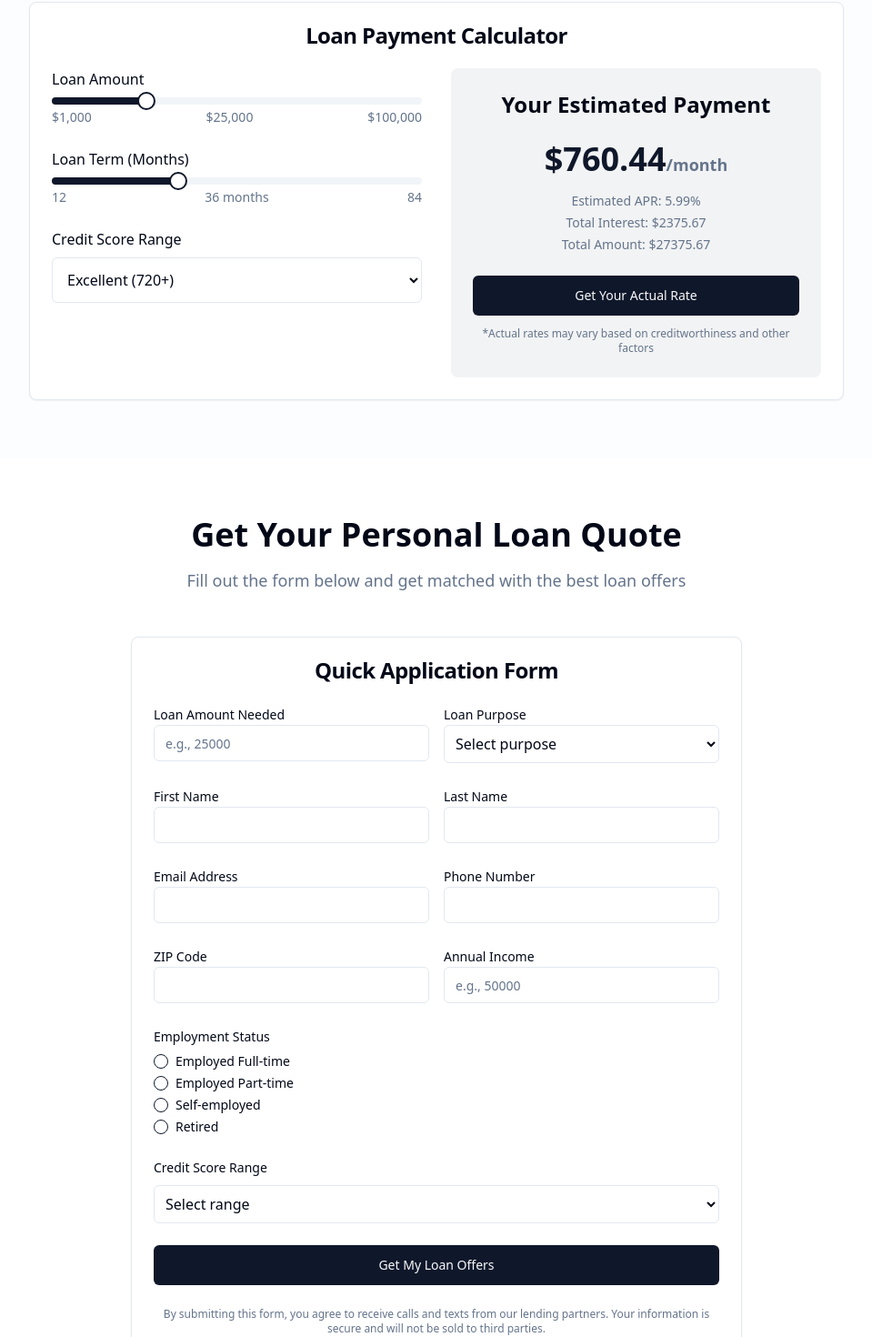
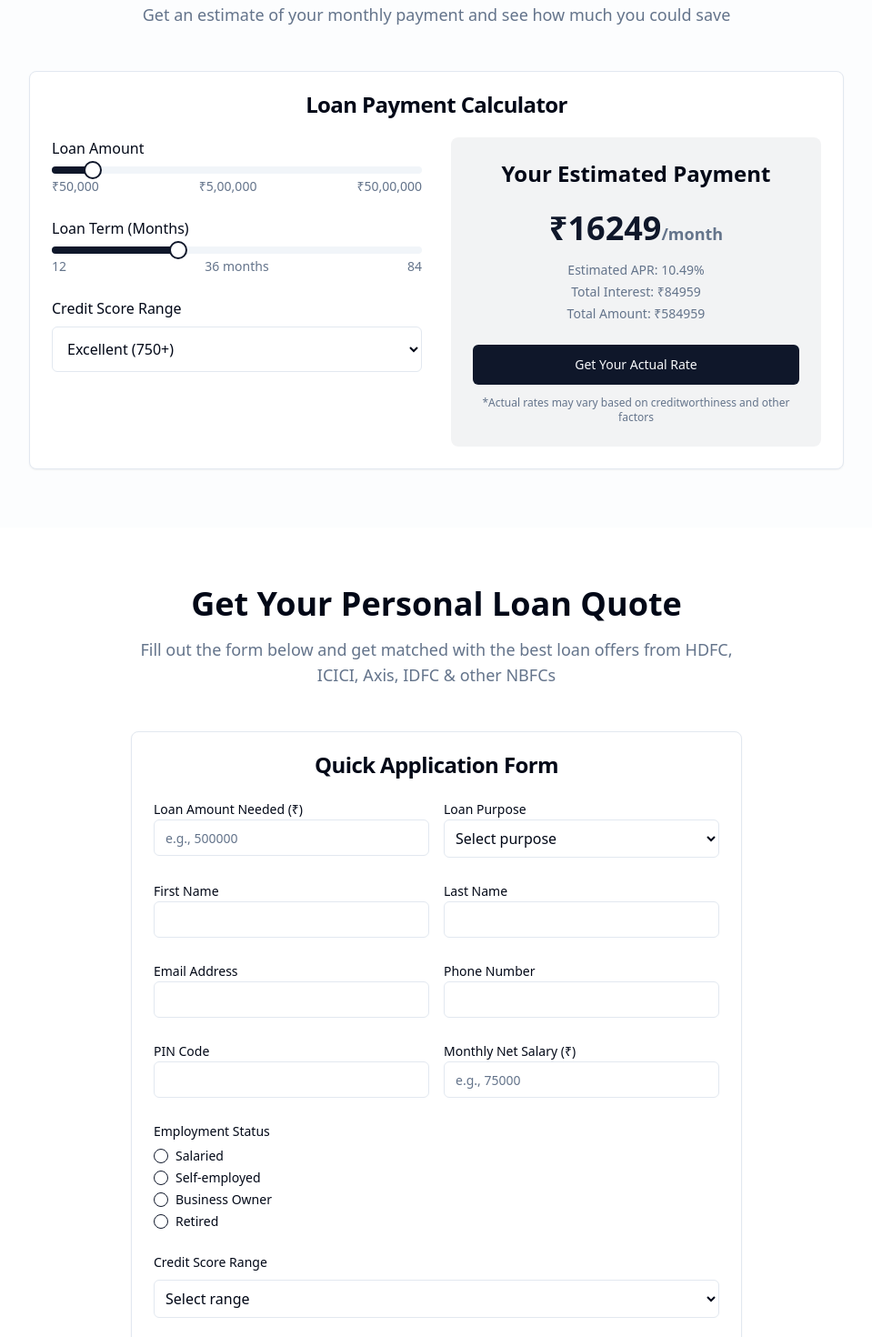
Before and after one commit to asatishpaul/simple-hi-universe-maker, a React (Vite) app: page / in a window 1280 px wide. Shown: the part 1186-2656 px from the top of the page at 91% size, without its empty margins (160-1119 px from the left). Built offline with nearby package versions, Linux system fonts and the light colour scheme.

Commit message:
Fix: Currency, interest rate, and content updates
- Convert currency to Indian Rupees.
- Update interest rate to start from 10.49%.
- Change "Annual Income" to "Net Salary of the month".
- Implement real-time customer comments in testimonials.
- Add bank and NBFC mentions.

```diff
--- a/src/components/LeadForm.tsx
+++ b/src/components/LeadForm.tsx
@@ -16,7 +16,7 @@ export const LeadForm = () => {
     email: "",
     phone: "",
     zipCode: "",
-    annualIncome: "",
+    monthlyNetSalary: "",
     employmentStatus: "",
     creditScore: ""
   });
@@ -31,7 +31,7 @@ export const LeadForm = () => {
 
     toast({
       title: "Application Submitted!",
-      description: "We'll contact you within 24 hours with your loan options.",
+      description: "We'll connect you with our partner banks (HDFC, ICICI, Axis, IDFC) within 24 hours.",
     });
 
     // Reset form
@@ -43,7 +43,7 @@ export const LeadForm = () => {
       email: "",
       phone: "",
       zipCode: "",
-      annualIncome: "",
+      monthlyNetSalary: "",
       employmentStatus: "",
       creditScore: ""
     });
@@ -62,7 +62,7 @@ export const LeadForm = () => {
               Get Your Personal Loan Quote
             </h2>
             <p className="text-lg text-muted-foreground">
-              Fill out the form below and get matched with the best loan offers
+              Fill out the form below and get matched with the best loan offers from HDFC, ICICI, Axis, IDFC & other NBFCs
             </p>
           </div>
 
@@ -74,11 +74,11 @@ export const LeadForm = () => {
               <form onSubmit={handleSubmit} className="space-y-6">
                 <div className="grid grid-cols-1 md:grid-cols-2 gap-4">
                   <div>
-                    <Label htmlFor="loan-amount">Loan Amount Needed</Label>
+                    <Label htmlFor="loan-amount">Loan Amount Needed (₹)</Label>
                     <Input
                       id="loan-amount"
                       type="number"
-                      placeholder="e.g., 25000"
+                      placeholder="e.g., 500000"
                       value={formData.loanAmount}
                       onChange={(e) => handleChange("loanAmount", e.target.value)}
                       required
@@ -99,6 +99,9 @@ export const LeadForm = () => {
                       <option value="home-improvement">Home Improvement</option>
                       <option value="major-purchase">Major Purchase</option>
                       <option value="medical">Medical Expenses</option>
+                      <option value="education">Education</option>
+                      <option value="travel">Travel</option>
+                      <option value="wedding">Wedding</option>
                       <option value="other">Other</option>
                     </select>
                   </div>
@@ -152,7 +155,7 @@ export const LeadForm = () => {
 
                 <div className="grid grid-cols-1 md:grid-cols-2 gap-4">
                   <div>
-                    <Label htmlFor="zip-code">ZIP Code</Label>
+                    <Label htmlFor="zip-code">PIN Code</Label>
                     <Input
                       id="zip-code"
                       value={formData.zipCode}
@@ -162,13 +165,13 @@ export const LeadForm = () => {
                   </div>
 
                   <div>
-                    <Label htmlFor="annual-income">Annual Income</Label>
+                    <Label htmlFor="monthly-net-salary">Monthly Net Salary (₹)</Label>
                     <Input
-                      id="annual-income"
+                      id="monthly-net-salary"
                       type="number"
-                      placeholder="e.g., 50000"
-                      value={formData.annualIncome}
-                      onChange={(e) => handleChange("annualIncome", e.target.value)}
+                      placeholder="e.g., 75000"
+                      value={formData.monthlyNetSalary}
+                      onChange={(e) => handleChange("monthlyNetSalary", e.target.value)}
                       required
                     />
                   </div>
@@ -182,16 +185,16 @@ export const LeadForm = () => {
                     className="mt-2"
                   >
                     <div className="flex items-center space-x-2">
-                      <RadioGroupItem value="employed" id="employed" />
-                      <Label htmlFor="employed">Employed Full-time</Label>
-                    </div>
-                    <div className="flex items-center space-x-2">
-                      <RadioGroupItem value="part-time" id="part-time" />
-                      <Label htmlFor="part-time">Employed Part-time</Label>
+                      <RadioGroupItem value="salaried" id="salaried" />
+                      <Label htmlFor="salaried">Salaried</Label>
                     </div>
                     <div className="flex items-center space-x-2">
                       <RadioGroupItem value="self-employed" id="self-employed" />
                       <Label htmlFor="self-employed">Self-employed</Label>
+                    </div>
+                    <div className="flex items-center space-x-2">
+                      <RadioGroupItem value="business-owner" id="business-owner" />
+                      <Label htmlFor="business-owner">Business Owner</Label>
                     </div>
                     <div className="flex items-center space-x-2">
                       <RadioGroupItem value="retired" id="retired" />
@@ -210,10 +213,10 @@ export const LeadForm = () => {
                     required
                   >
                     <option value="">Select range</option>
-                    <option value="excellent">Excellent (720+)</option>
-                    <option value="good">Good (660-719)</option>
-                    <option value="fair">Fair (580-659)</option>
-                    <option value="poor">Poor (Below 580)</option>
+                    <option value="excellent">Excellent (750+)</option>
+                    <option value="good">Good (700-749)</option>
+                    <option value="fair">Fair (650-699)</option>
+                    <option value="poor">Poor (Below 650)</option>
                     <option value="unknown">I don't know</option>
                   </select>
                 </div>
@@ -223,7 +226,7 @@ export const LeadForm = () => {
                 </Button>
 
                 <p className="text-xs text-muted-foreground text-center">
-                  By submitting this form, you agree to receive calls and texts from our lending partners.
+                  By submitting this form, you agree to receive calls and texts from our lending partners including HDFC Bank, ICICI Bank, Axis Bank, IDFC First Bank and other NBFCs.
                   Your information is secure and will not be sold to third parties.
                 </p>
               </form>
--- a/src/components/LoanCalculator.tsx
+++ b/src/components/LoanCalculator.tsx
@@ -7,18 +7,18 @@ import { Slider } from "@/components/ui/slider";
 import { Button } from "@/components/ui/button";
 
 export const LoanCalculator = () => {
-  const [loanAmount, setLoanAmount] = useState([25000]);
+  const [loanAmount, setLoanAmount] = useState([500000]);
   const [term, setTerm] = useState([36]);
   const [creditScore, setCreditScore] = useState("excellent");
 
   const getEstimatedRate = () => {
     const rates = {
-      excellent: 5.99,
-      good: 8.99,
-      fair: 12.99,
-      poor: 18.99
+      excellent: 10.49,
+      good: 12.99,
+      fair: 15.99,
+      poor: 19.99
     };
-    return rates[creditScore as keyof typeof rates] || 8.99;
+    return rates[creditScore as keyof typeof rates] || 12.99;
   };
 
   const calculatePayment = () => {
@@ -62,15 +62,15 @@ export const LoanCalculator = () => {
                       <Slider
                         value={loanAmount}
                         onValueChange={setLoanAmount}
-                        max={100000}
-                        min={1000}
-                        step={1000}
+                        max={5000000}
+                        min={50000}
+                        step={50000}
                         className="w-full"
                       />
                       <div className="flex justify-between text-sm text-muted-foreground mt-1">
-                        <span>$1,000</span>
-                        <span className="font-medium">${loanAmount[0].toLocaleString()}</span>
-                        <span>$100,000</span>
+                        <span>₹50,000</span>
+                        <span className="font-medium">₹{loanAmount[0].toLocaleString('en-IN')}</span>
+                        <span>₹50,00,000</span>
                       </div>
                     </div>
                   </div>
@@ -102,10 +102,10 @@ export const LoanCalculator = () => {
                       onChange={(e) => setCreditScore(e.target.value)}
                       className="w-full mt-2 p-3 border border-input rounded-md bg-background"
                     >
-                      <option value="excellent">Excellent (720+)</option>
-                      <option value="good">Good (660-719)</option>
-                      <option value="fair">Fair (580-659)</option>
-                      <option value="poor">Poor (Below 580)</option>
+                      <option value="excellent">Excellent (750+)</option>
+                      <option value="good">Good (700-749)</option>
+                      <option value="fair">Fair (650-699)</option>
+                      <option value="poor">Poor (Below 650)</option>
                     </select>
                   </div>
                 </div>
@@ -114,13 +114,13 @@ export const LoanCalculator = () => {
                   <h3 className="text-2xl font-bold text-center mb-6">Your Estimated Payment</h3>
                   <div className="text-center space-y-4">
                     <div className="text-4xl font-bold text-primary">
-                      ${calculatePayment().toFixed(2)}
+                      ₹{calculatePayment().toFixed(0)}
                       <span className="text-lg text-muted-foreground">/month</span>
                     </div>
                     <div className="text-sm text-muted-foreground space-y-1">
                       <div>Estimated APR: {getEstimatedRate()}%</div>
-                      <div>Total Interest: ${((calculatePayment() * term[0]) - loanAmount[0]).toFixed(2)}</div>
-                      <div>Total Amount: ${(calculatePayment() * term[0]).toFixed(2)}</div>
+                      <div>Total Interest: ₹{((calculatePayment() * term[0]) - loanAmount[0]).toFixed(0)}</div>
+                      <div>Total Amount: ₹{(calculatePayment() * term[0]).toFixed(0)}</div>
                     </div>
                   </div>
 
--- /dev/null
+++ b/src/components/TestimonialForm.tsx
@@ -0,0 +1,125 @@
+
+import { useState } from "react";
+import { Button } from "@/components/ui/button";
+import { Input } from "@/components/ui/input";
+import { Label } from "@/components/ui/label";
+import { Textarea } from "@/components/ui/textarea";
+import { Card, CardContent, CardHeader, CardTitle } from "@/components/ui/card";
+import { Star } from "lucide-react";
+import { useToast } from "@/hooks/use-toast";
+
+interface TestimonialFormProps {
+  onAddTestimonial: (testimonial: any) => void;
+}
+
+export const TestimonialForm = ({ onAddTestimonial }: TestimonialFormProps) => {
+  const [formData, setFormData] = useState({
+    name: "",
+    location: "",
+    text: "",
+    rating: 5
+  });
+  const [isSubmitting, setIsSubmitting] = useState(false);
+  const { toast } = useToast();
+
+  const handleSubmit = async (e: React.FormEvent) => {
+    e.preventDefault();
+    setIsSubmitting(true);
+
+    try {
+      const newTestimonial = {
+        ...formData,
+        id: Date.now(),
+        timestamp: new Date().toISOString()
+      };
+
+      onAddTestimonial(newTestimonial);
+
+      toast({
+        title: "Thank you for your feedback!",
+        description: "Your testimonial has been added successfully.",
+      });
+
+      setFormData({
+        name: "",
+        location: "",
+        text: "",
+        rating: 5
+      });
+    } catch (error) {
+      toast({
+        title: "Error",
+        description: "Failed to submit testimonial. Please try again.",
+      });
+    } finally {
+      setIsSubmitting(false);
+    }
+  };
+
+  const handleChange = (field: string, value: string | number) => {
+    setFormData(prev => ({ ...prev, [field]: value }));
+  };
+
+  return (
+    <Card className="w-full max-w-md">
+      <CardHeader>
+        <CardTitle className="text-center">Share Your Experience</CardTitle>
+      </CardHeader>
+      <CardContent>
+        <form onSubmit={handleSubmit} className="space-y-4">
+          <div>
+            <Label htmlFor="name">Your Name</Label>
+            <Input
+              id="name"
+              value={formData.name}
+              onChange={(e) => handleChange("name", e.target.value)}
+              required
+            />
+          </div>
+
+          <div>
+            <Label htmlFor="location">Location</Label>
+            <Input
+              id="location"
+              placeholder="e.g., Mumbai, MH"
+              value={formData.location}
+              onChange={(e) => handleChange("location", e.target.value)}
+              required
+            />
+          </div>
+
+          <div>
+            <Label htmlFor="text">Your Review</Label>
+            <Textarea
+              id="text"
+              placeholder="Share your experience with our loan service..."
+              value={formData.text}
+              onChange={(e) => handleChange("text", e.target.value)}
+              required
+              rows={4}
+            />
+          </div>
+
+          <div>
+            <Label>Rating</Label>
+            <div className="flex gap-1 mt-2">
+              {Array.from({ length: 5 }, (_, i) => (
+                <Star
+                  key={i}
+                  className={`h-6 w-6 cursor-pointer ${
+                    i < formData.rating ? 'text-yellow-400 fill-current' : 'text-gray-300'
+                  }`}
+                  onClick={() => handleChange("rating", i + 1)}
+                />
+              ))}
+            </div>
+          </div>
+
+          <Button type="submit" className="w-full" disabled={isSubmitting}>
+            {isSubmitting ? "Submitting..." : "Submit Review"}
+          </Button>
+        </form>
+      </CardContent>
+    </Card>
+  );
+};
--- a/src/components/Testimonials.tsx
+++ b/src/components/Testimonials.tsx
@@ -1,28 +1,55 @@
 
+import { useState, useEffect } from "react";
 import { Card, CardContent } from "@/components/ui/card";
-import { Star } from "lucide-react";
+import { Star, Plus } from "lucide-react";
+import { TestimonialForm } from "./TestimonialForm";
+import { Button } from "@/components/ui/button";
 
 export const Testimonials = () => {
-  const testimonials = [
+  const [showForm, setShowForm] = useState(false);
+  const [testimonials, setTestimonials] = useState([
     {
-      name: "Sarah Johnson",
+      id: 1,
+      name: "Rajesh Kumar",
       rating: 5,
-      text: "Got approved for $20,000 in just 10 minutes! The process was incredibly smooth and the rate was better than my bank offered.",
-      location: "Austin, TX"
+      text: "Got approved for ₹10,00,000 from HDFC Bank in just 15 minutes! The process was incredibly smooth and the rate was better than what I expected.",
+      location: "Bangalore, KA"
     },
     {
-      name: "Mike Chen",
+      id: 2,
+      name: "Priya Sharma",
       rating: 5,
-      text: "Used the loan to consolidate my credit cards. Saved over $300/month on payments. Highly recommend this service!",
-      location: "San Francisco, CA"
+      text: "Used the loan from ICICI to consolidate my credit cards. Saved over ₹15,000/month on payments through their competitive rates!",
+      location: "Mumbai, MH"
     },
     {
-      name: "Lisa Rodriguez",
+      id: 3,
+      name: "Amit Patel",
       rating: 5,
-      text: "Fast, transparent, and no hidden fees. Exactly what they promised. Funded my home renovation project perfectly.",
-      location: "Miami, FL"
+      text: "Fast, transparent, and no hidden fees. Got connected with Axis Bank and funded my business expansion perfectly. Highly recommend!",
+      location: "Ahmedabad, GJ"
     }
-  ];
+  ]);
+
+  // Load testimonials from localStorage on component mount
+  useEffect(() => {
+    const savedTestimonials = localStorage.getItem('userTestimonials');
+    if (savedTestimonials) {
+      const parsed = JSON.parse(savedTestimonials);
+      setTestimonials(prev => [...prev, ...parsed]);
+    }
+  }, []);
+
+  const addTestimonial = (newTestimonial: any) => {
+    setTestimonials(prev => {
+      const updated = [newTestimonial, ...prev];
+      // Save user testimonials to localStorage (excluding default ones)
+      const userTestimonials = updated.filter(t => t.id > 3);
+      localStorage.setItem('userTestimonials', JSON.stringify(userTestimonials));
+      return updated;
+    });
+    setShowForm(false);
+  };
 
   const renderStars = (rating: number) => {
     return Array.from({ length: 5 }, (_, i) => (
@@ -41,13 +68,16 @@ export const Testimonials = () => {
             What Our Customers Say
           </h2>
           <p className="text-lg text-muted-foreground">
-            Join thousands of satisfied customers who found their perfect loan
+            Join thousands of satisfied customers who found their perfect loan through our partner banks
+          </p>
+          <p className="text-sm text-muted-foreground mt-2">
+            We work with HDFC Bank, ICICI Bank, Axis Bank, IDFC First Bank & other leading NBFCs
           </p>
         </div>
 
-        <div className="grid grid-cols-1 md:grid-cols-3 gap-8 max-w-6xl mx-auto">
-          {testimonials.map((testimonial, index) => (
-            <Card key={index} className="h-full">
+        <div className="grid grid-cols-1 md:grid-cols-3 gap-8 max-w-6xl mx-auto mb-8">
+          {testimonials.slice(0, 6).map((testimonial, index) => (
+            <Card key={testimonial.id} className="h-full">
               <CardContent className="p-6">
                 <div className="flex items-center mb-4">
                   {renderStars(testimonial.rating)}
@@ -58,11 +88,31 @@ export const Testimonials = () => {
                 <div>
                   <div className="font-semibold">{testimonial.name}</div>
                   <div className="text-sm text-muted-foreground">{testimonial.location}</div>
+                  {testimonial.id > 3 && (
+                    <div className="text-xs text-primary mt-1">✓ Recent Review</div>
+                  )}
                 </div>
               </CardContent>
             </Card>
           ))}
         </div>
+
+        <div className="text-center">
+          {!showForm ? (
+            <Button
+              onClick={() => setShowForm(true)}
+              className="mb-8"
+              variant="outline"
+            >
+              <Plus className="mr-2 h-4 w-4" />
+              Share Your Experience
+            </Button>
+          ) : (
+            <div className="flex justify-center mb-8">
+              <TestimonialForm onAddTestimonial={addTestimonial} />
+            </div>
+          )}
+        </div>
       </div>
     </section>
   );
```
Also changed, not shown: src/components/Features.tsx (+5 -5 lines).
